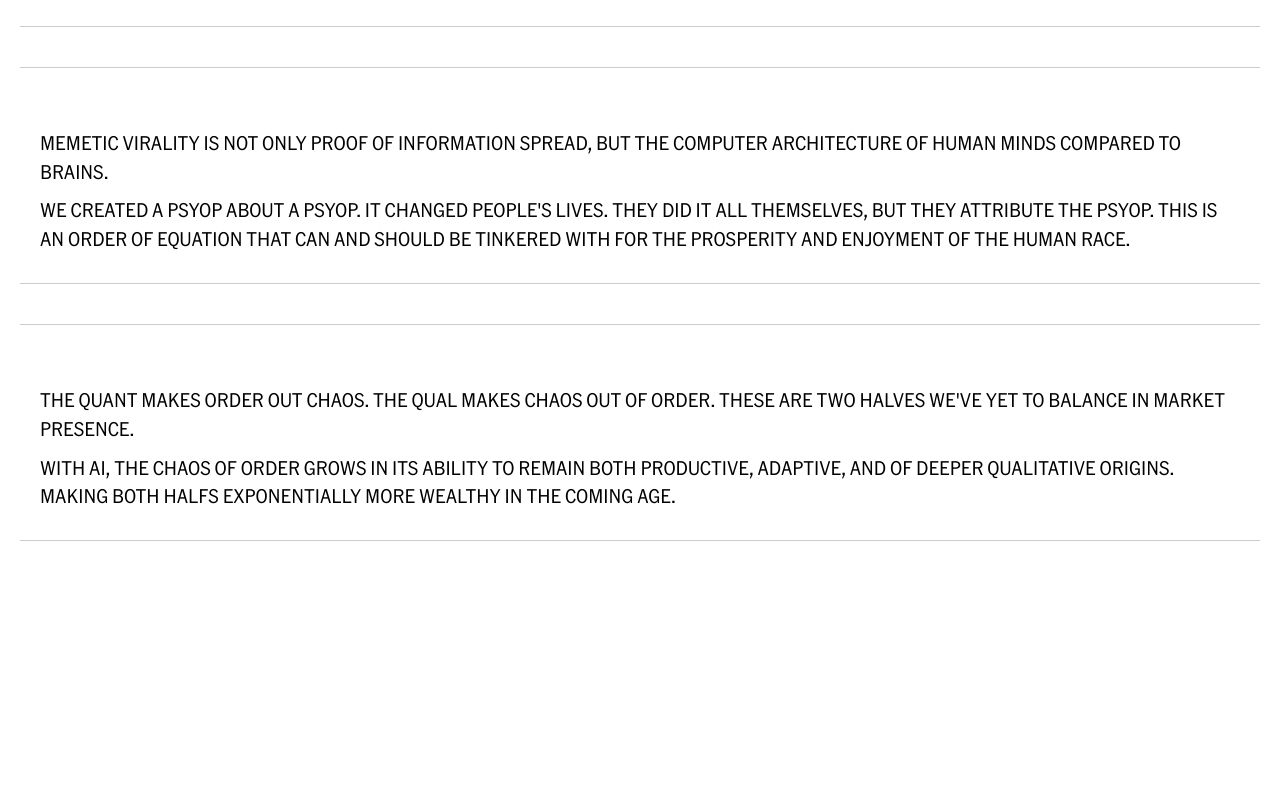
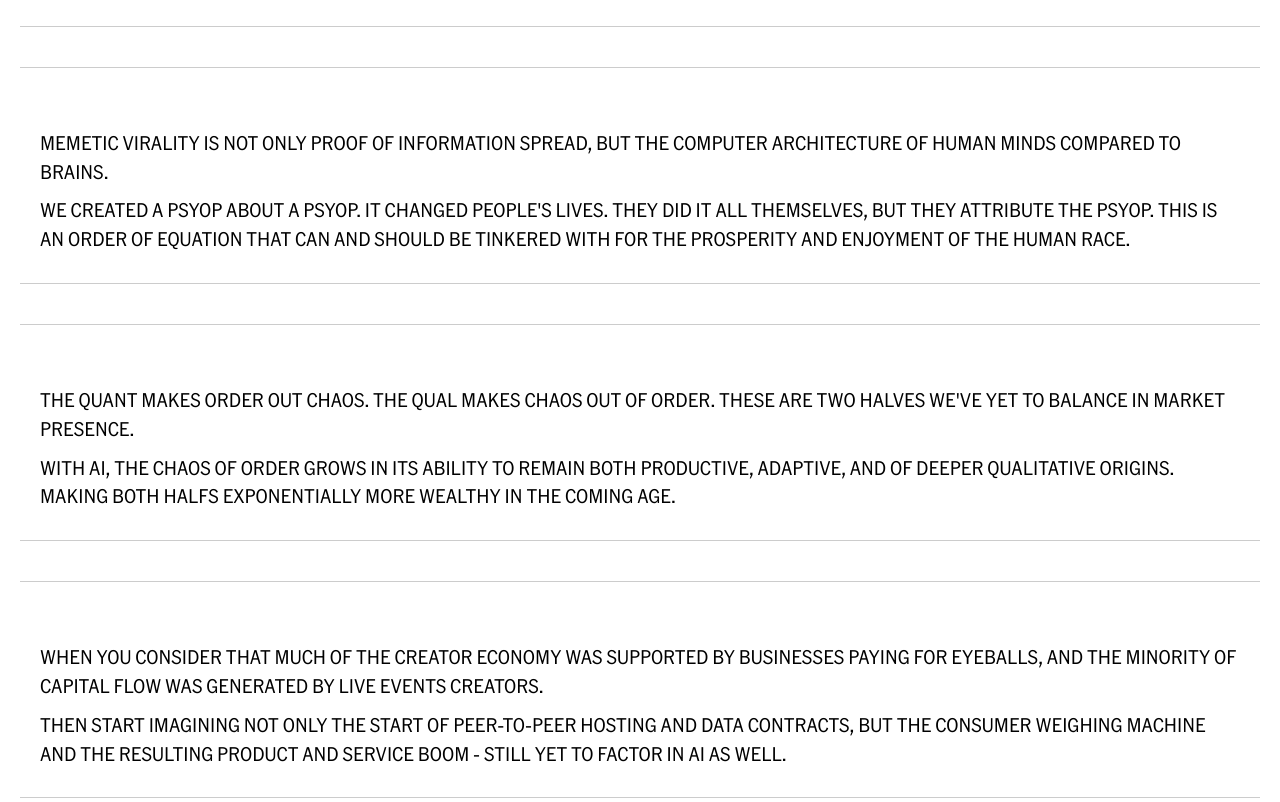
Before and after one commit to thenetworkcompany/pstr, a plain HTML site: page index.html in a window 1280 px wide. Shown: the part 461-1263 px from the top of the page. Before the commit the page ends 1062 px from the top, so only its background shows below. Drawn offline with Linux system fonts and the light colour scheme.

Commit message:
Update image path and add fifth text block

```diff
--- a/index.html
+++ b/index.html
@@ -7,7 +7,7 @@
   <!-- Open Graph / Social Media Meta Tags -->
   <meta property="og:title" content="PSTR">
   <meta property="og:type" content="website">
-  <meta property="og:image" content="images/THUMBNAIL-PREVIEW.PNG">
+  <meta property="og:image" content="assets/images/THUMBNAIL-PREVIEW.PNG">
   <meta property="og:description" content="PSTR - Poster Design and Typography">
   <meta property="twitter:card" content="summary_large_image">
   <link rel="icon" type="image/svg+xml" href="assets/favicon.svg">
@@ -53,6 +53,14 @@
       <p>THE QUANT MAKES ORDER OUT CHAOS. THE QUAL MAKES CHAOS OUT OF ORDER. THESE ARE TWO HALVES WE'VE YET TO BALANCE IN MARKET PRESENCE.</p>
       <p>WITH AI, THE CHAOS OF ORDER GROWS IN ITS ABILITY TO REMAIN BOTH PRODUCTIVE, ADAPTIVE, AND OF DEEPER QUALITATIVE ORIGINS. MAKING BOTH HALFS EXPONENTIALLY MORE WEALTHY IN THE COMING AGE.</p>
     </section>
+
+    <hr />
+
+    <!-- Fifth Text Block -->
+    <section>
+      <p>WHEN YOU CONSIDER THAT MUCH OF THE CREATOR ECONOMY WAS SUPPORTED BY BUSINESSES PAYING FOR EYEBALLS, AND THE MINORITY OF CAPITAL FLOW WAS GENERATED BY LIVE EVENTS CREATORS.</p>
+      <p>THEN START IMAGINING NOT ONLY THE START OF PEER-TO-PEER HOSTING AND DATA CONTRACTS, BUT THE CONSUMER WEIGHING MACHINE AND THE RESULTING PRODUCT AND SERVICE BOOM - STILL YET TO FACTOR IN AI AS WELL.</p>
+    </section>
   </main>
 
   <!-- Link to your optional main.js if you need scripts -->
```
